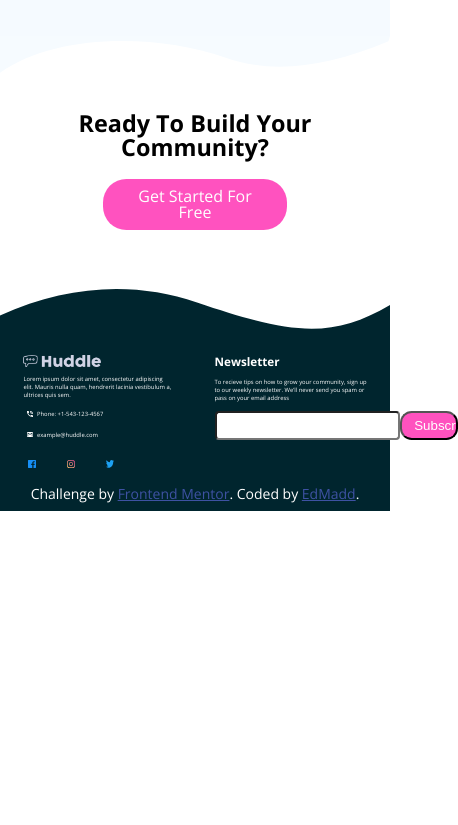
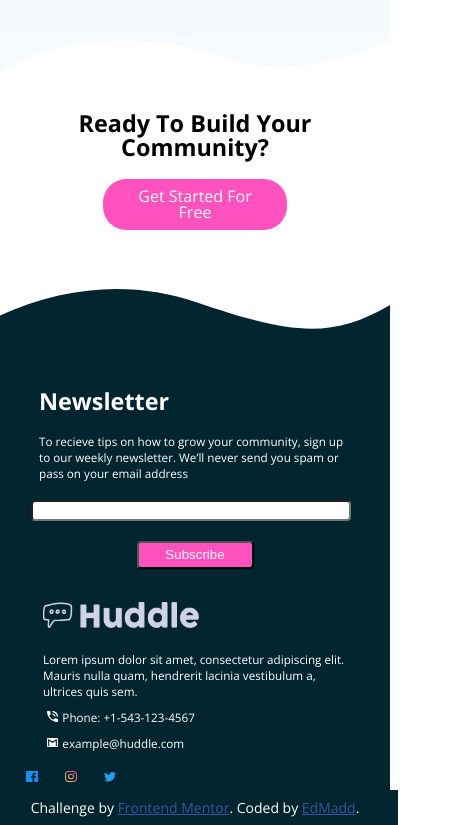
Before and after one commit to MartinEichinger/HuddleLandingPage, a plain HTML site: page index.html in a window 390 px wide. Shown: the part 2422-3247 px from the top of the page, 458 px wide, since content can reach past the window. Before the commit the page ends 2933 px from the top, so only its background shows below. Drawn offline with nearby package versions, Linux system fonts and the light colour scheme.

Commit message:
RWD finalized

```diff
--- a/css/style.scss
+++ b/css/style.scss
@@ -432,6 +432,72 @@ body {
         }
       }
     }
+    .footer {
+      flex-flow: column nowrap;
+      justify-content: flex-start;
+      align-items: center;
+      margin-top: 10vw;
+      h1 {
+        font-size: 6vw;
+      }
+      p {
+        font-size: 3vw;
+      }
+      .block {
+        flex-flow: column-reverse nowrap;
+        align-items: center;
+        .innerBlock {
+          width: 80%;
+          justify-content: space-between;
+          .footIntro {
+            margin-top: 5vw;
+          }
+          .footPhone {
+            img {
+              width: 3vw;
+            }
+          }
+          .footEmail {
+            img {
+              width: 3vw;
+            }
+          }
+          .footNewsHead {
+            margin-top: 10vw;
+          }
+          .footNews {
+            margin-top: 5vw;
+          }
+          .footSubscribe {
+            margin-top: 5vw;
+            flex-flow: column nowrap;
+            justify-content: flex-end;
+            align-items: flex-end;
+            .textfield {
+              width: 100%;
+            }
+            .button {
+              margin-top: 5vw;
+              margin-bottom: 7.5vw;
+              width: 30vw;
+              border-radius: 1vw;
+            }
+          }
+        }
+      }
+      .logos {
+        .block {
+          display: flex;
+          flex-flow: row nowrap;
+          img {
+            width: 3vw;
+          }
+        }
+      }
+      .attribution {
+        width: 100%;
+      }
+    }
   }
 }
 
```
Also changed, not shown: index.html (+0 -3 lines), css/style.css.
